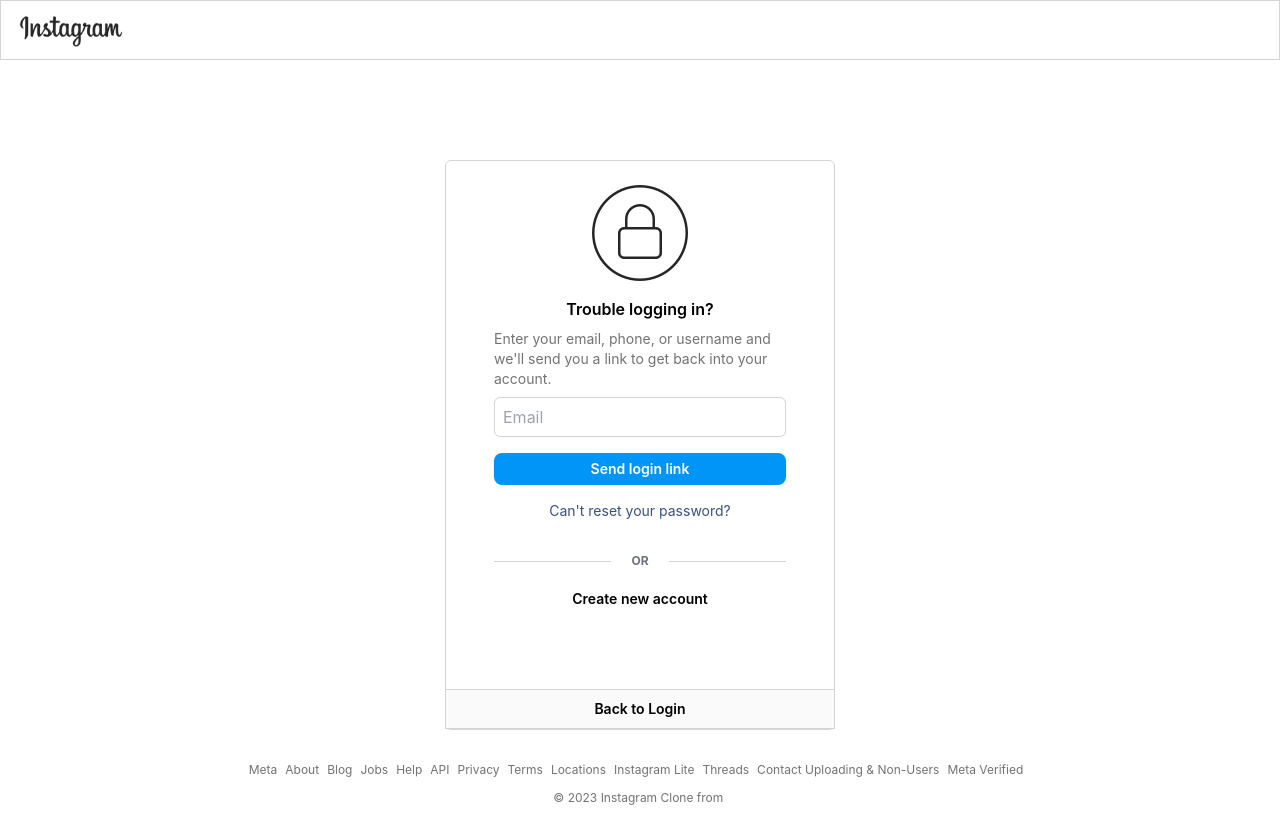
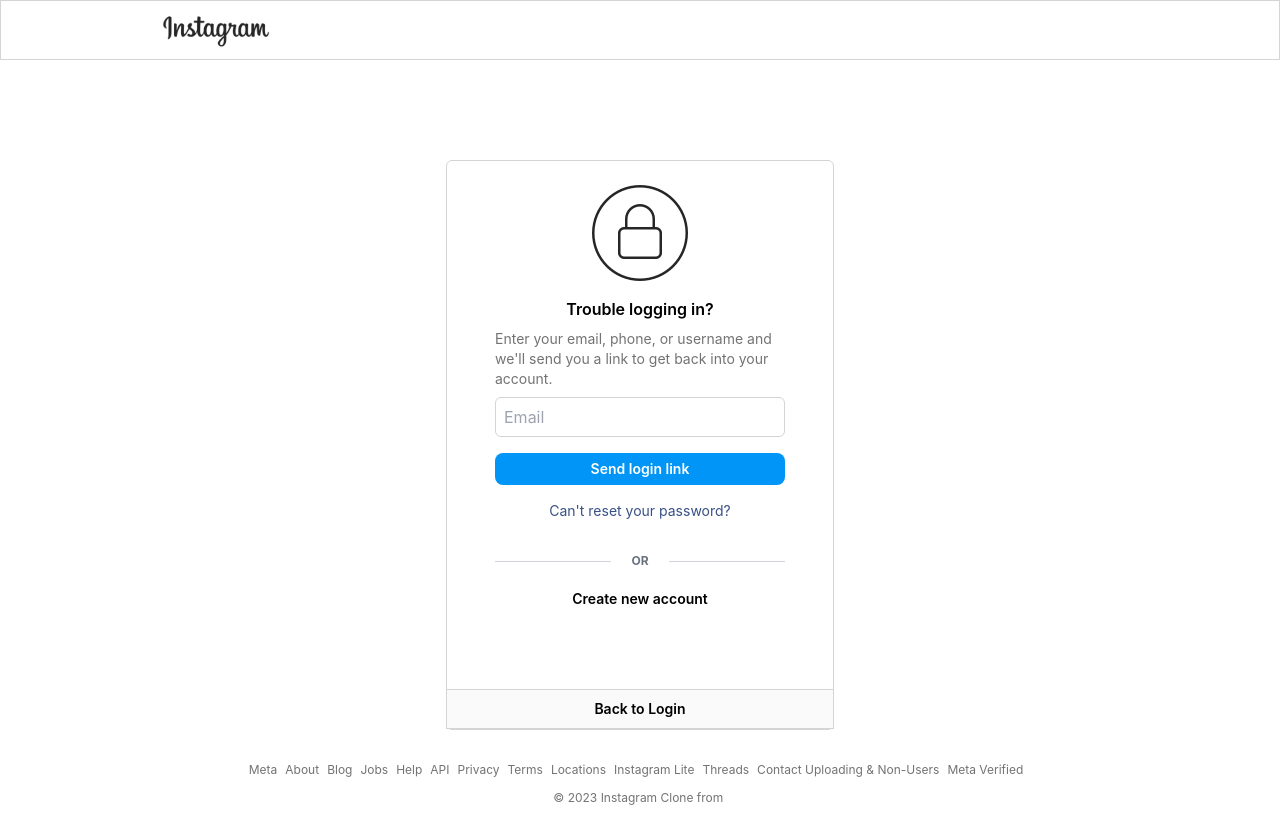
Before and after one commit to timeseven/instagram-clone, a React (Create React App) app in the folder client/: page /forgotpwd in a window 1280 px wide. Built offline with nearby package versions, Linux system fonts and the light colour scheme.

Commit message:
feat: modify style

```diff
--- a/client/src/pages/auth/ForgotPwd.tsx
+++ b/client/src/pages/auth/ForgotPwd.tsx
@@ -10,15 +10,15 @@
   const [isActive, setIsActive] = useState<boolean>(false);
   return (
     <Helmet title="Forgot Password • Instagram">
-      <div className="fixed w-full h-[60px] bg-white border border-solid border-neutral-300">
-        <div className="relative w-[108px] ml-4 h-full flex items-center">
+      <div className="fixed w-full h-[3.75rem] bg-white border border-solid border-neutral-300">
+        <div className="relative w-[60rem] m-auto h-full flex items-center">
           <Link to="/" className="w-28 h-10">
             <img src={logo} alt="logo" className="w-full h-full" />
           </Link>
         </div>
       </div>
       <div className="pt-40 w-full flex items-center justify-center">
-        <form className="max-w-[390px] py-0 px-12 border border-solid border-neutral-300 rounded-md flex flex-col items-center justify-center">
+        <form className="max-w-[24.25rem] py-0 px-12 border border-solid border-neutral-300 rounded-md flex flex-col items-center justify-center">
           <div className="w-24 h-24 mt-6 mb-4 bg-ins-icons bg-no-repeat bg-lock"></div>
           <div className="mb-2 font-semibold">Trouble logging in?</div>
           <div className="mb-2 text-sm text-neutral-500">
@@ -45,7 +45,7 @@
           <Link className="text-sm font-semibold" to="/signup">
             Create new account
           </Link>
-          <div className="flex flex-col justify-center items-center h-10 w-[390px] mt-20 bg-[#fafafa] border border-solid border-neutral-300">
+          <div className="flex flex-col justify-center items-center h-10 w-[24.25rem] mt-20 bg-[#fafafa] border border-solid border-neutral-300">
             <Link className="font-semibold text-sm" to="/login">
               Back to Login
             </Link>
```
